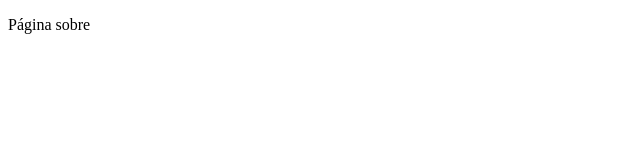
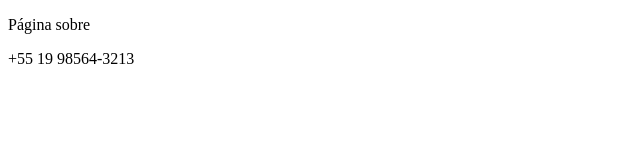
Before and after one commit to patlinha/githubmaster, a plain HTML site: page sobre.html in a window 1280 px wide. Shown: the whole page, without its empty margins (0-640 px from the left). Drawn offline with Linux system fonts and the light colour scheme.

Commit message:
finalização da página closes #3

```diff
--- a/sobre.html
+++ b/sobre.html
@@ -7,5 +7,6 @@
 </head>
 <body>
     <p>Página sobre</p>
+    <p>+55 19 98564-3213</p>
 </body>
 </html>
```
